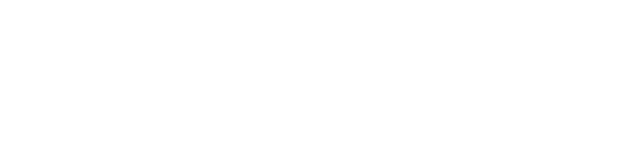
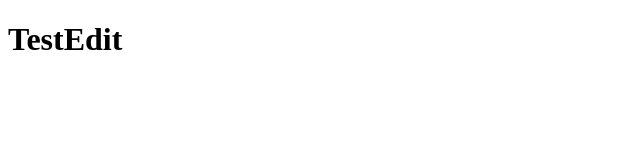
Before and after one commit to antocodarr/testEdit, a plain HTML site: page WebContent/index.html in a window 1280 px wide. Shown: the whole page, without its empty margins (0-640 px from the left). Drawn offline with Linux system fonts and the light colour scheme.

Commit message:
TestEdit

```diff
--- a/WebContent/index.html
+++ b/WebContent/index.html
@@ -5,6 +5,6 @@
 <title>Insert title here</title>
 </head>
 <body>
-
+<h1>TestEdit</h1>
 </body>
 </html>
```
